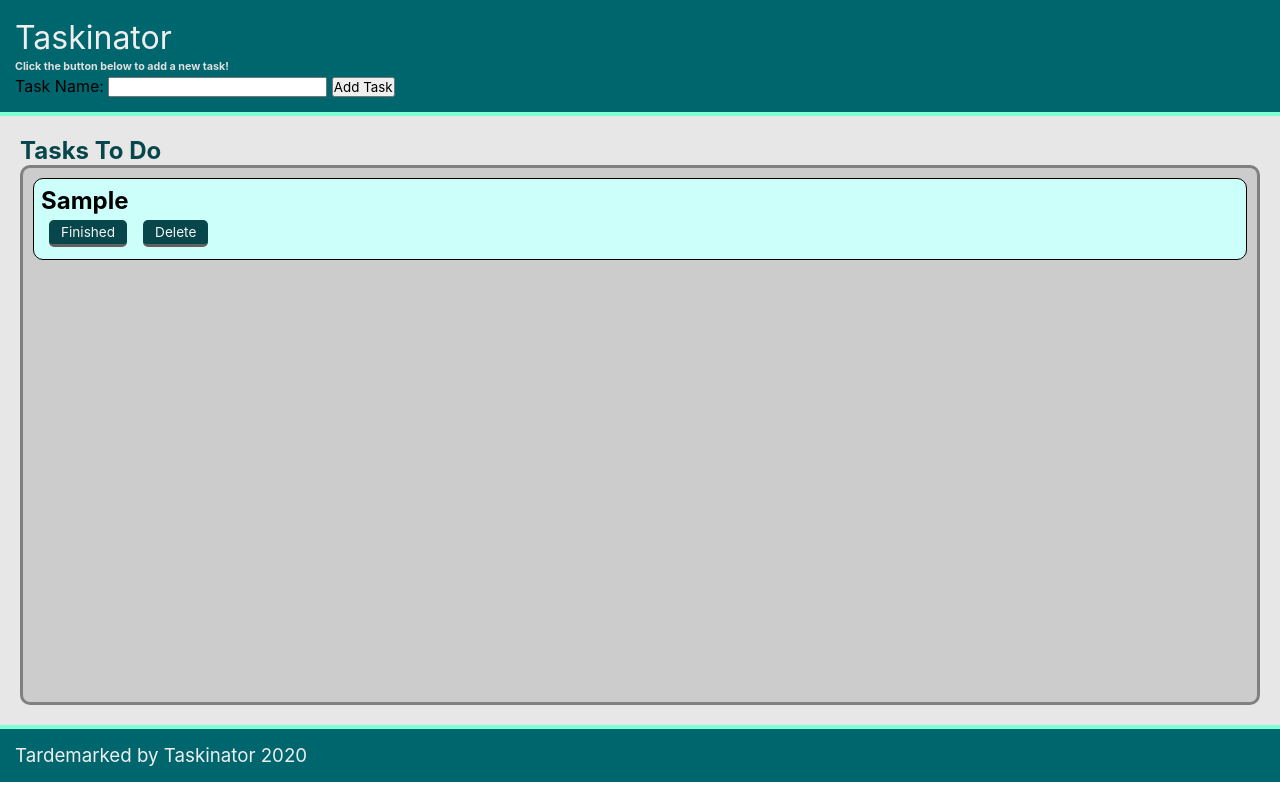
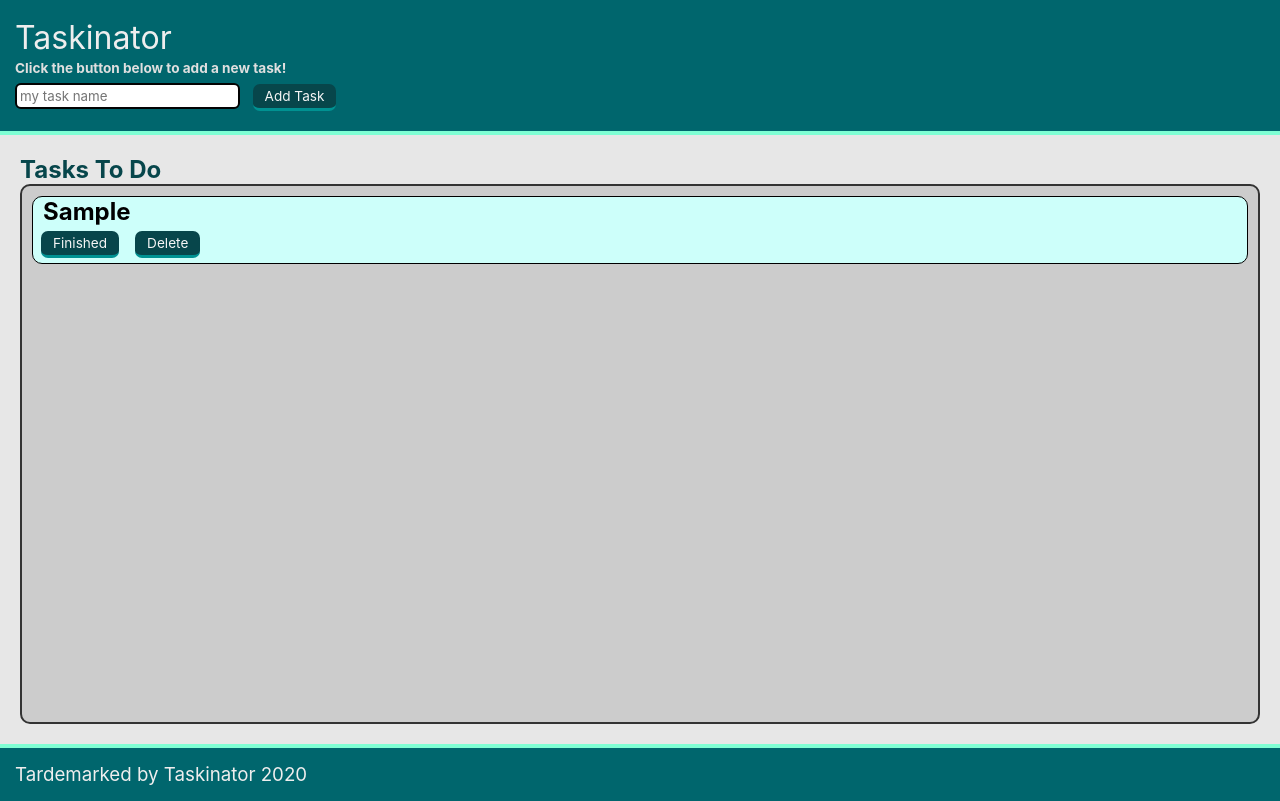
Before and after one commit to JonWaaler/java-taskinator, a plain HTML site: page index.html in a window 1280 px wide. Both pictures are taken after typing "Sample" into the empty fields and a click on the button "Add Task". Drawn offline with Linux system fonts and the light colour scheme; files that its build step writes are made by us from their sources; files whose address does not match are found by name.

Commit message:
reorganized files

```diff
--- a/style.css
+++ b/assets/css/style.css
@@ -32,24 +32,27 @@ header div div h4 {
   margin: 5px;
 }
 
-header div div input {
-  margin: 0 15px;
-  border: 2px solid grey;
+header div input {
+  border: 2px solid rgb(3, 3, 3);
   border-radius: 6px;
-  padding: 3px;
+  padding: 8px;
 }
 
 header div h6 {
   color: rgb(223, 223, 223);
   margin: 3px 0px;
+  font-size: 0.85rem;
 }
 
-header div div button {
-  border-radius: 5px;
-  padding: 4px;
-  color: rgb(0, 0, 0);
-  background-color: rgb(36, 185, 196);
-  border-color: aquamarine;
+button {
+  padding: 4px 12px;
+  margin: 5px 8px;
+  border: 0;
+  border-radius: 7px;
+  border-bottom: rgb(0, 146, 146) 3px solid;
+  background-color: rgb(7, 70, 75);
+  color: whitesmoke;
+  font-size: 0.85rem;
 }
 
 main {
@@ -67,7 +70,7 @@ main div h2 {
 
 .task-container {
   padding: 0px;
-  border: solid 3px grey;
+  border: solid 2px rgb(51, 51, 51);
   background-color: rgb(204, 204, 204);
   border-radius: 10px;
 }
@@ -81,28 +84,18 @@ ul {
   border: solid 1px rgb(0, 0, 0);
   border-radius: 10px;
   margin: 10px;
-  padding: 7px;
+  padding: 0px;
   font-weight: normal;
 }
 
-.task-container div button {
-  padding: 4px 12px;
-  margin: 5px 8px;
-  border: 0;
-  border-radius: 5px;
-  border-bottom: rgb(97, 97, 97) 3px solid;
-  background-color: rgb(7, 70, 75);
-  color: whitesmoke;
-  font-size: 0.85rem;
-}
-
-.task-container div button:hover {
+button:hover {
   background-color: rgb(6, 108, 116);
   transition: 0.3s;
 }
 
 .task-container div h4 {
   font-size: 1.5rem;
+  margin: 0px 10px;
 }
 
 footer {
--- a/index.html
+++ b/index.html
@@ -19,9 +19,8 @@
 
         <!-- Task form submission -->
         <form id="task-form">
-          <label for="task-name">Task Name:</label>
-          <input type="text" id="task-name" name="task-name" />
-
+          <label for="task-name"></label>
+          <input type="text" id="task-name" name="task-name" placeholder="my task name" style="padding: 3px;"/>
           <button type="submit">Add Task</button>
         </form>
         <!-- /End form submission -->
@@ -36,7 +35,7 @@
       </div>
 
       <!-- Tasks-->
-      <div class="task-container">
+        <div class="task-container">
           <ul id="task-list">
           </ul>
         </div>
```
Also changed, not shown: assets/js/java.js (renamed from java.js).
